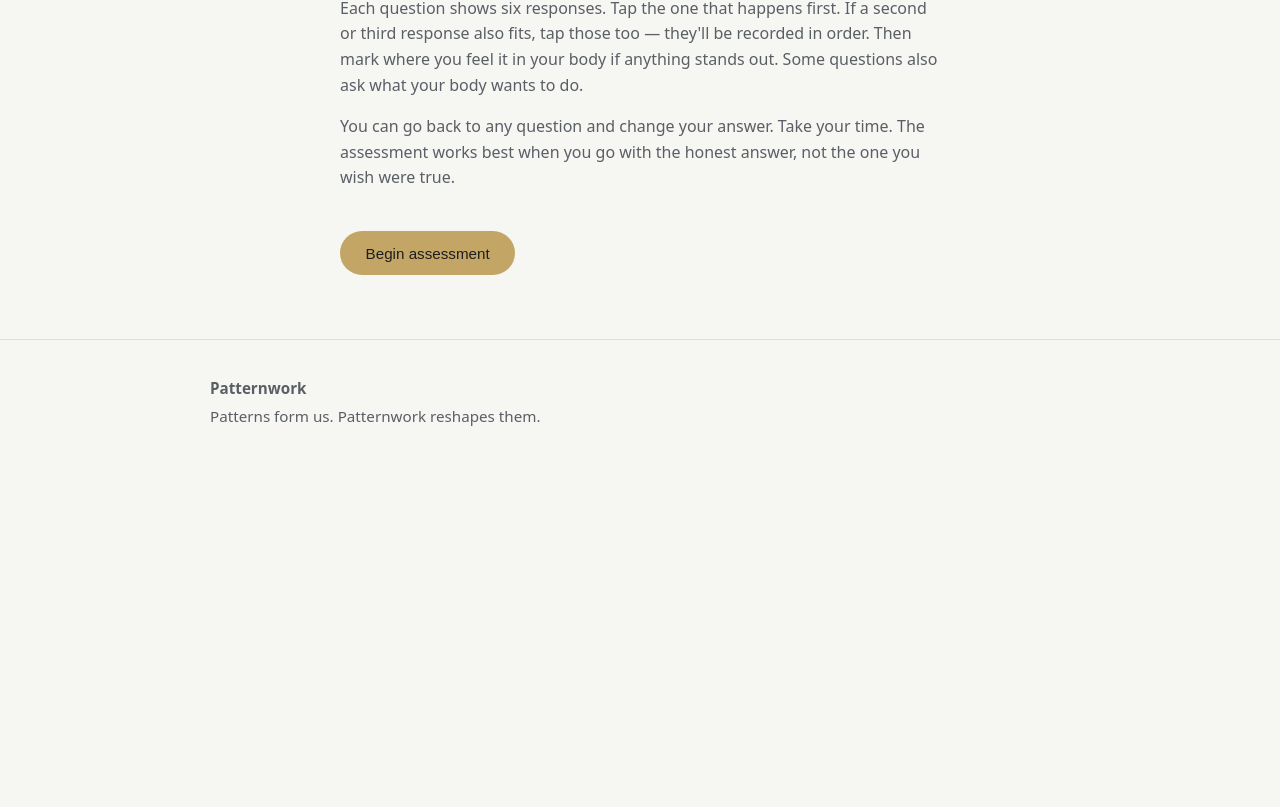
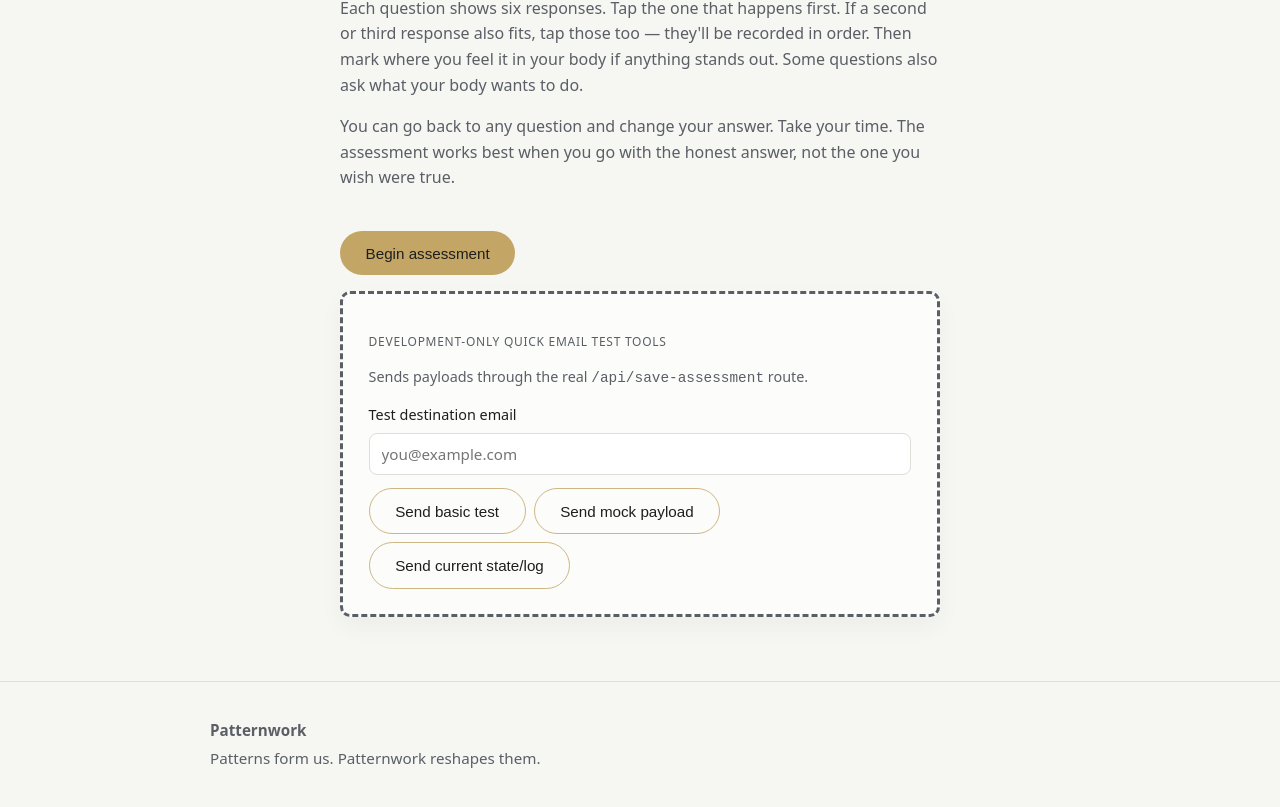
Before and after one commit to jwmcguire3/patternwork, a Next.js app: page /assessment in a window 1280 px wide. Shown: the part 461-1268 px from the top of the page. Before the commit the page ends 926 px from the top, so only its background shows below. Built offline with nearby package versions, Linux system fonts and the light colour scheme.

Commit message:
Add development-only quick email test panel on assessment page

```diff
--- a/app/assessment/page.tsx
+++ b/app/assessment/page.tsx
@@ -579,6 +579,16 @@ export default function AssessmentPage() {
   const [answers, setAnswers] = useState<AnswersState>({});
   const [stage, setStage] = useState<"intro" | "questions" | "finalize" | "done">("intro");
   const [userEmail, setUserEmail] = useState("");
+  const [devEmail, setDevEmail] = useState("");
+  const [devStatus, setDevStatus] = useState<{
+    state: "idle" | "sending" | "success" | "error";
+    actionLabel: string;
+    message: string;
+  }>({
+    state: "idle",
+    actionLabel: "",
+    message: "",
+  });
   const [emailError, setEmailError] = useState<string | null>(null);
   const [submitError, setSubmitError] = useState<string | null>(null);
   const [submitting, setSubmitting] = useState(false);
@@ -626,6 +636,176 @@ export default function AssessmentPage() {
     }
     return null;
   }, []);
+
+  const shouldShowDevPanel =
+    process.env.NODE_ENV === "development" ||
+    process.env.NEXT_PUBLIC_SHOW_ASSESSMENT_DEVTOOLS === "true";
+
+  const buildMockAnswers = useCallback((): AnswersState => {
+    const result: AnswersState = {};
+    QUESTIONS.slice(0, 3).forEach((q, idx) => {
+      result[q.num] = {
+        selected: idx === 0 ? ["A", "C"] : ["B"],
+        bodyZones: idx === 0 ? ["chest", "stomach"] : idx === 1 ? ["throat"] : [],
+        impulse: q.bodyPrompt === "enhanced" ? "freeze" : null,
+        notes: idx === 2 ? "Mock test payload from assessment devtools." : "",
+      };
+    });
+    return result;
+  }, []);
+
+  async function sendThroughAssessmentRoute(
+    actionLabel: string,
+    payloadAnswers: AnswersState
+  ) {
+    const targetEmail = (devEmail || userEmail).trim();
+    const validationError = validateEmail(targetEmail);
+    if (validationError) {
+      setDevStatus({
+        state: "error",
+        actionLabel,
+        message: validationError,
+      });
+      return;
+    }
+
+    setDevStatus({
+      state: "sending",
+      actionLabel,
+      message: "Sending through /api/save-assessment…",
+    });
+
+    try {
+      const log = generateLog(QUESTIONS, payloadAnswers);
+      const res = await fetch("/api/save-assessment", {
+        method: "POST",
+        headers: { "Content-Type": "application/json" },
+        body: JSON.stringify({
+          answers: payloadAnswers,
+          log,
+          userEmail: targetEmail,
+        }),
+      });
+
+      const data = await res.json().catch(() => null);
+
+      if (!res.ok) {
+        setDevStatus({
+          state: "error",
+          actionLabel,
+          message: data?.error ?? `Request failed with status ${res.status}.`,
+        });
+        return;
+      }
+
+      setDevStatus({
+        state: "success",
+        actionLabel,
+        message: data?.message ?? "Sent successfully.",
+      });
+    } catch {
+      setDevStatus({
+        state: "error",
+        actionLabel,
+        message: "Network error while sending test payload.",
+      });
+    }
+  }
+
+  const renderDevPanel = () => {
+    if (!shouldShowDevPanel) return null;
+
+    return (
+      <div
+        className="card"
+        style={{
+          marginTop: "1rem",
+          borderStyle: "dashed",
+          borderColor: "var(--muted)",
+          background: "rgba(255, 255, 255, 0.65)",
+        }}
+      >
+        <p
+          style={{
+            fontSize: "0.75rem",
+            textTransform: "uppercase",
+            letterSpacing: "0.06em",
+            color: "var(--muted)",
+            marginBottom: "0.4rem",
+          }}
+        >
+          Development-only quick email test tools
+        </p>
+        <p style={{ fontSize: "0.9rem", marginBottom: "0.8rem" }}>
+          Sends payloads through the real <code>/api/save-assessment</code> route.
+        </p>
+        <label
+          htmlFor="devtools-email"
+          style={{ display: "block", marginBottom: "0.4rem", fontSize: "0.9rem" }}
+        >
+          Test destination email
+        </label>
+        <input
+          id="devtools-email"
+          type="email"
+          value={devEmail}
+          onChange={(e) => setDevEmail(e.target.value)}
+          placeholder={userEmail || "you@example.com"}
+          className="assessment-input"
+          style={{ marginBottom: "0.8rem" }}
+        />
+        <div style={{ display: "flex", flexWrap: "wrap", gap: "0.5rem" }}>
+          <button
+            className="btn btn-secondary"
+            disabled={devStatus.state === "sending"}
+            onClick={() =>
+              sendThroughAssessmentRoute("Basic test", {
+                [QUESTIONS[0].num]: {
+                  selected: ["A"],
+                  bodyZones: [],
+                  impulse: null,
+                  notes: "Basic test from assessment devtools.",
+                },
+              })
+            }
+          >
+            Send basic test
+          </button>
+          <button
+            className="btn btn-secondary"
+            disabled={devStatus.state === "sending"}
+            onClick={() => sendThroughAssessmentRoute("Mock payload", buildMockAnswers())}
+          >
+            Send mock payload
+          </button>
+          <button
+            className="btn btn-secondary"
+            disabled={devStatus.state === "sending"}
+            onClick={() => sendThroughAssessmentRoute("Current state", answers)}
+          >
+            Send current state/log
+          </button>
+        </div>
+        {devStatus.state !== "idle" && (
+          <p
+            style={{
+              marginTop: "0.8rem",
+              fontSize: "0.9rem",
+              color:
+                devStatus.state === "error"
+                  ? "var(--danger, #b42318)"
+                  : devStatus.state === "success"
+                  ? "var(--accent-teal)"
+                  : "var(--muted)",
+            }}
+            role="status"
+          >
+            <strong>{devStatus.actionLabel}:</strong> {devStatus.message}
+          </p>
+        )}
+      </div>
+    );
+  };
 
   async function handleSubmit() {
     const validationError = validateEmail(userEmail);
@@ -706,6 +886,7 @@ export default function AssessmentPage() {
               Begin assessment
             </button>
           </div>
+          {renderDevPanel()}
         </div>
       </main>
     );
@@ -788,6 +969,7 @@ export default function AssessmentPage() {
               </button>
             </div>
           </div>
+          {renderDevPanel()}
         </div>
       </main>
     );
@@ -829,6 +1011,7 @@ export default function AssessmentPage() {
                 Learn more
               </a>
             </div>
+            {renderDevPanel()}
           </div>
         </div>
       </main>
@@ -849,6 +1032,7 @@ export default function AssessmentPage() {
           onNext={goNext}
           onPrev={goPrev}
         />
+        {renderDevPanel()}
       </div>
     </main>
   );
```
